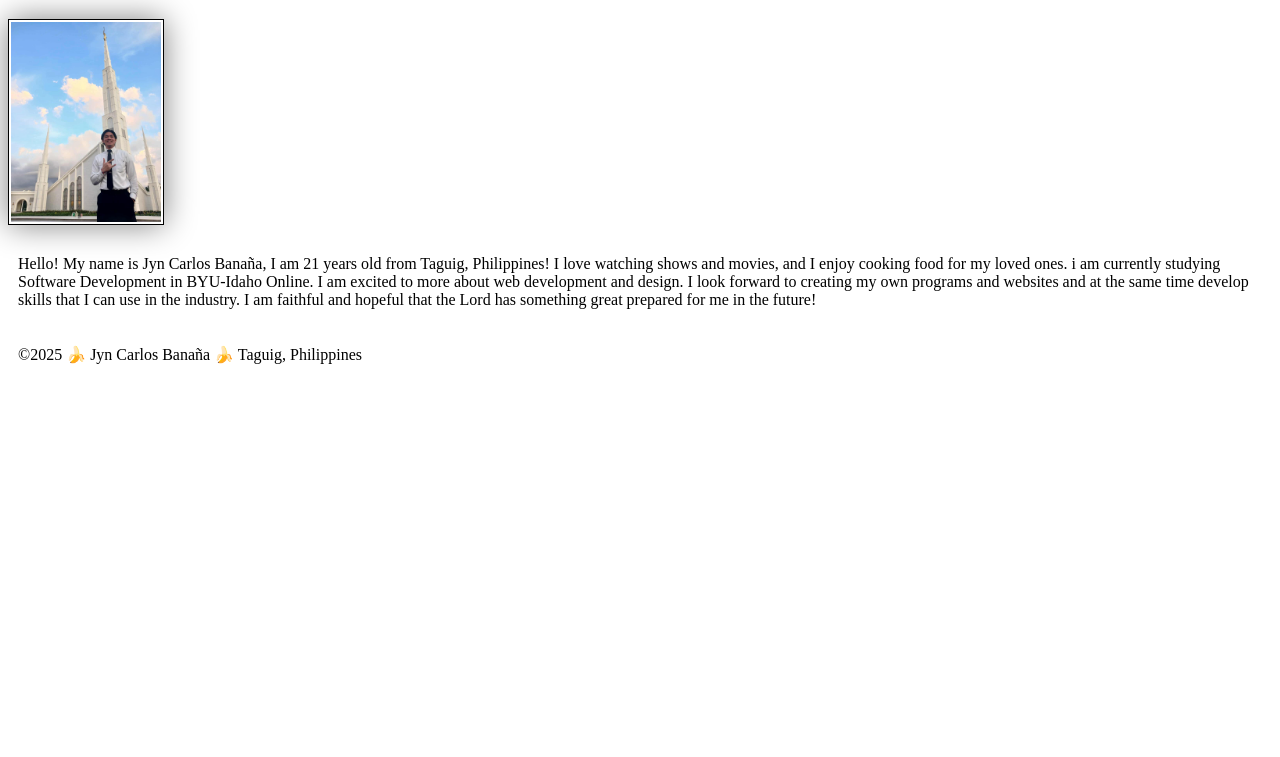
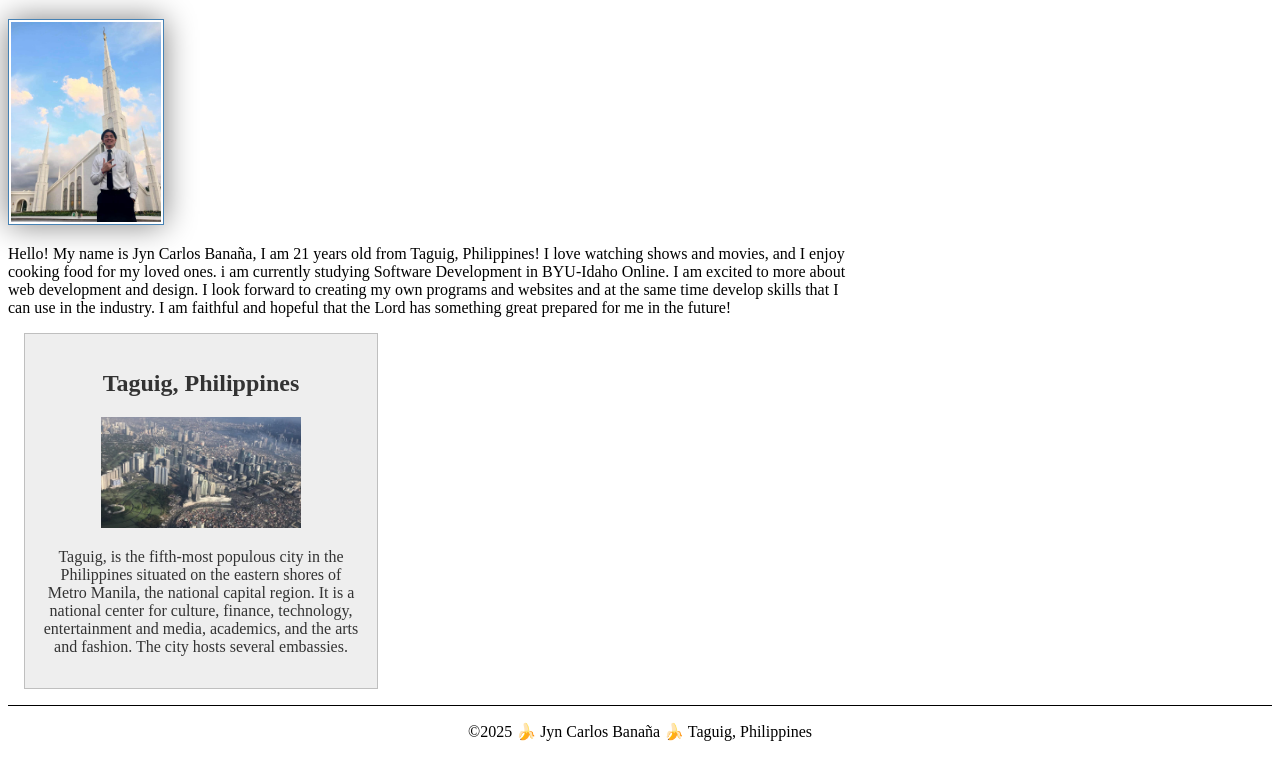
Before and after one commit to bananajyncarloss/wdd130, a plain HTML site: page index.html in a window 1280 px wide. Shown: the part 205-962 px from the top of the page. Before the commit the page ends 800 px from the top, so only its background shows below. Drawn offline with Linux system fonts and the light colour scheme.

Commit message:
Week 2 Assignment

```diff
--- a/index.html
+++ b/index.html
@@ -5,6 +5,8 @@
     <meta charset="UTF-8">
     <meta name="viewport" content="width=device-width, initial-scale=1.0">
     <title>Jyn Carlos Banaña | WDD 130</title>
+    <meta name="description" content="Jyn Carlos Banaña's BYU-Idaho WDD 130 Course Home Page">
+    <meta name="author" content="Jyn Carlos Banaña">
     <link rel="stylesheet" href="styles/styles.css">
 </head>
 
@@ -24,6 +26,13 @@
             programs and websites and at the same time develop skills that I can use in the industry. I am faithful and
             hopeful that the Lord has something great prepared for me in the future!</p>
     </main>
+    <aside>
+        <h2>Taguig, Philippines</h2>
+        <img src="images/Taguig.jpg" alt="Taguig Sky view">
+        <p>Taguig, is the fifth-most populous city in the Philippines situated on the eastern shores of Metro Manila,
+            the national capital region. It is a national center for culture, finance, technology, entertainment and
+            media, academics, and the arts and fashion. The city hosts several embassies.</p>
+    </aside>
     <footer>
         <p> ©2025 🍌 Jyn Carlos Banaña 🍌 Taguig, Philippines </p>
     </footer>
--- a/styles/styles.css
+++ b/styles/styles.css
@@ -7,16 +7,42 @@ nav a {
     display: block;
     padding: 20px;
 }
+
+main {
+    max-width: 840px;
+}
+
 h1 {
     color: darkblue;
 }
-img {
+main img {
     width: 150px;
     height: auto;
-    border: 1px solid black;
+    border: 1px solid steelblue;
     padding: 2px;
     box-shadow: 0 0 30px gray
 }
 p {
-    padding: 10px;
+    padding: 0;
 }
+
+aside {
+    width: 20em;
+    margin: 1rem;
+    border: 1px solid rgba(0, 0, 0, 0.2);
+    padding: 1rem;
+    background-color: #eee;
+    color: #333;
+    text-align: center;
+}
+
+aside img {
+    width: 200px;
+    height: auto;
+}
+
+footer {
+    margin-top: 15px;
+    border-top: 1px solid #000;
+    text-align: center;
+}
```
Also changed, not shown: images/Taguig.jpg (added).
